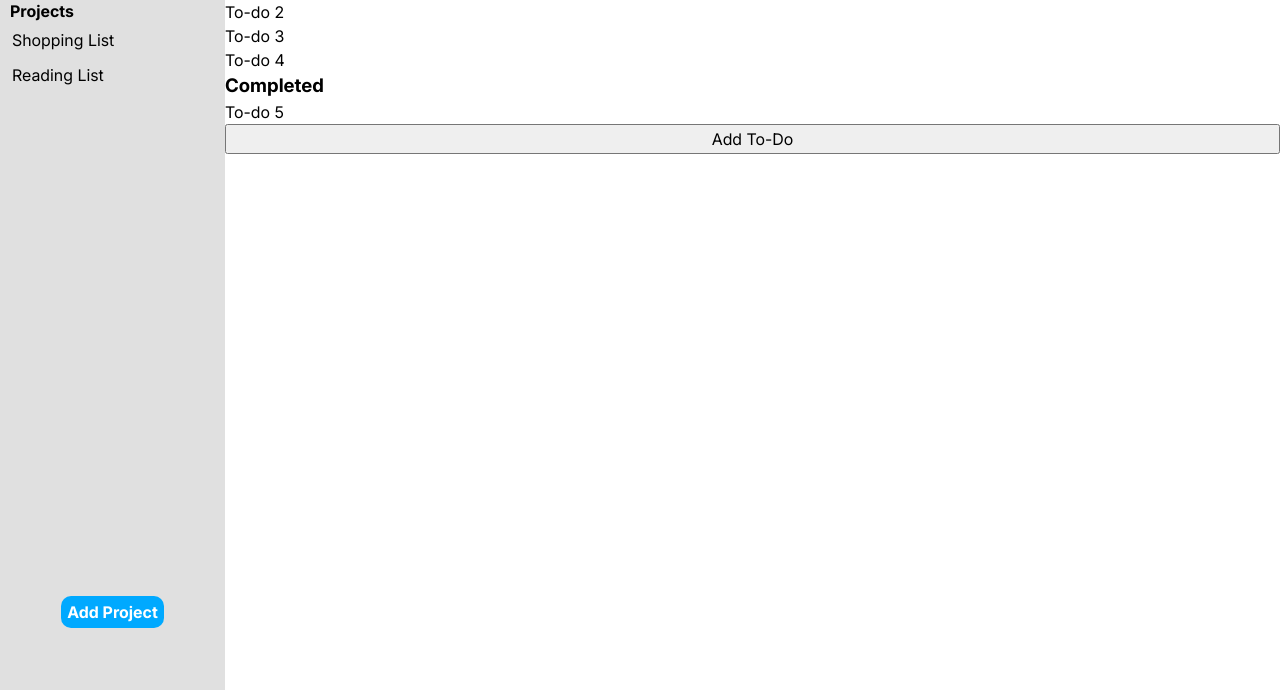
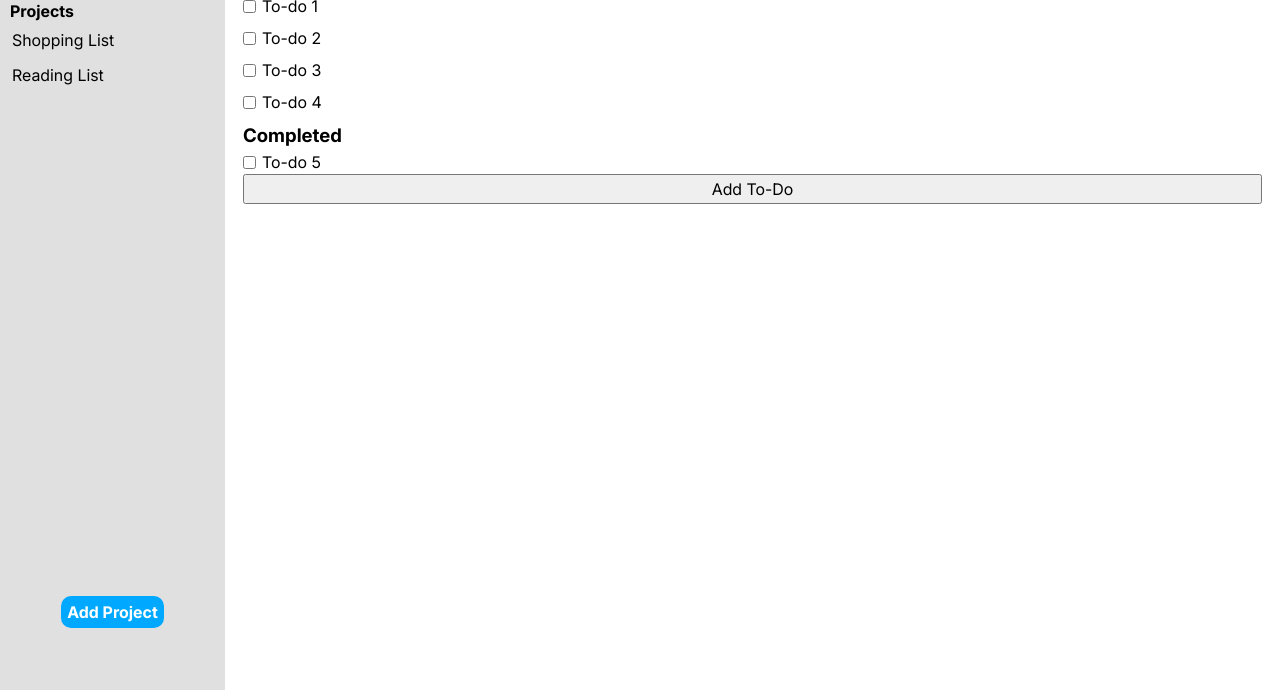
Before and after one commit to AnLaxina/to-do-list, a website built with webpack: page src/template.html in a window 1280 px wide. Shown: the part 110-800 px from the top of the page. Built offline with nearby package versions, Linux system fonts and the light colour scheme.

Commit message:
Add checkboxes to each of the to-do items

```diff
--- a/src/css/main-section.css
+++ b/src/css/main-section.css
@@ -2,4 +2,17 @@ main {
     display: flex;
     flex-direction: column;
     align-items: left;
+    padding: 18px;
 }
+
+.to-dos {
+    display: flex;
+    flex-direction: column;
+    gap: 8px;
+}
+
+.to-do-item {
+    display: flex;
+    align-items: center;
+    gap: 6px;
+}
--- a/src/template.html
+++ b/src/template.html
@@ -13,16 +13,34 @@
     </header>
     <main>
         <h2 class="project-name">Project Name</h2>
-        <div class="to-do-item">To-do 1</div>
-        <div class="to-do-item">To-do 2</div>
-        <div class="to-do-item">To-do 3</div>
-        <div class="to-do-item">To-do 4</div>
-        <div class="completed-to-do" style="visibility: shown;">
-            <h3>Completed</h3>
-            <div class="to-do-item">To-do 5</div>
+        <div class="to-dos">
+            <div class="to-do-item">
+                <input type="checkbox" name="to-do-1" id="to-do-1">
+                <label for="to-do-1">To-do 1</label>
+            </div>
+            <div class="to-do-item">
+                <input type="checkbox" name="to-do-2" id="to-do-2">
+                <label for="to-do-2">To-do 2</label>
+            </div>
+            <div class="to-do-item">
+                <input type="checkbox" name="to-do-3" id="to-do-3">
+                <label for="to-do-3">To-do 3</label>
+            </div>
+            <div class="to-do-item">
+                <input type="checkbox" name="to-do-4" id="to-do-4">
+                <label for="to-do-4">To-do 4</label>
+            </div>
+
+            <div class="completed-to-do" style="visibility: shown;">
+                <h3>Completed</h3>
+                <div class="to-do-item">
+                    <input type="checkbox" name="to-do-5" id="to-do-5">
+                    <label for="to-do-5">To-do 5</label>
+                </div>
+            </div>
         </div>
 
-        <button class="add-to-do">Add To-Do</button>
+        <button class="add-to-do" type="button">Add To-Do</button>
     </main>
     <aside>
         <h1 id="logo">To-Do Time</h1>
```
